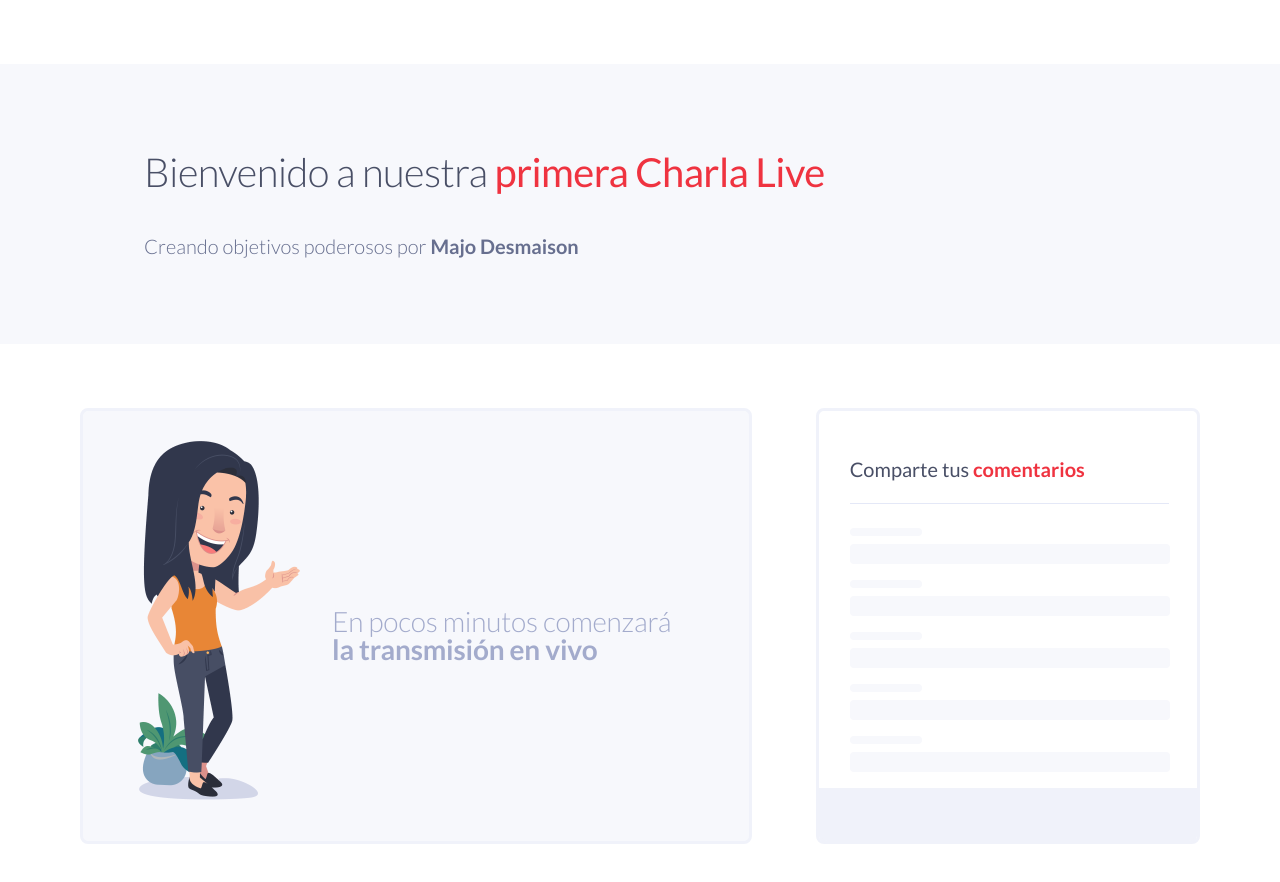
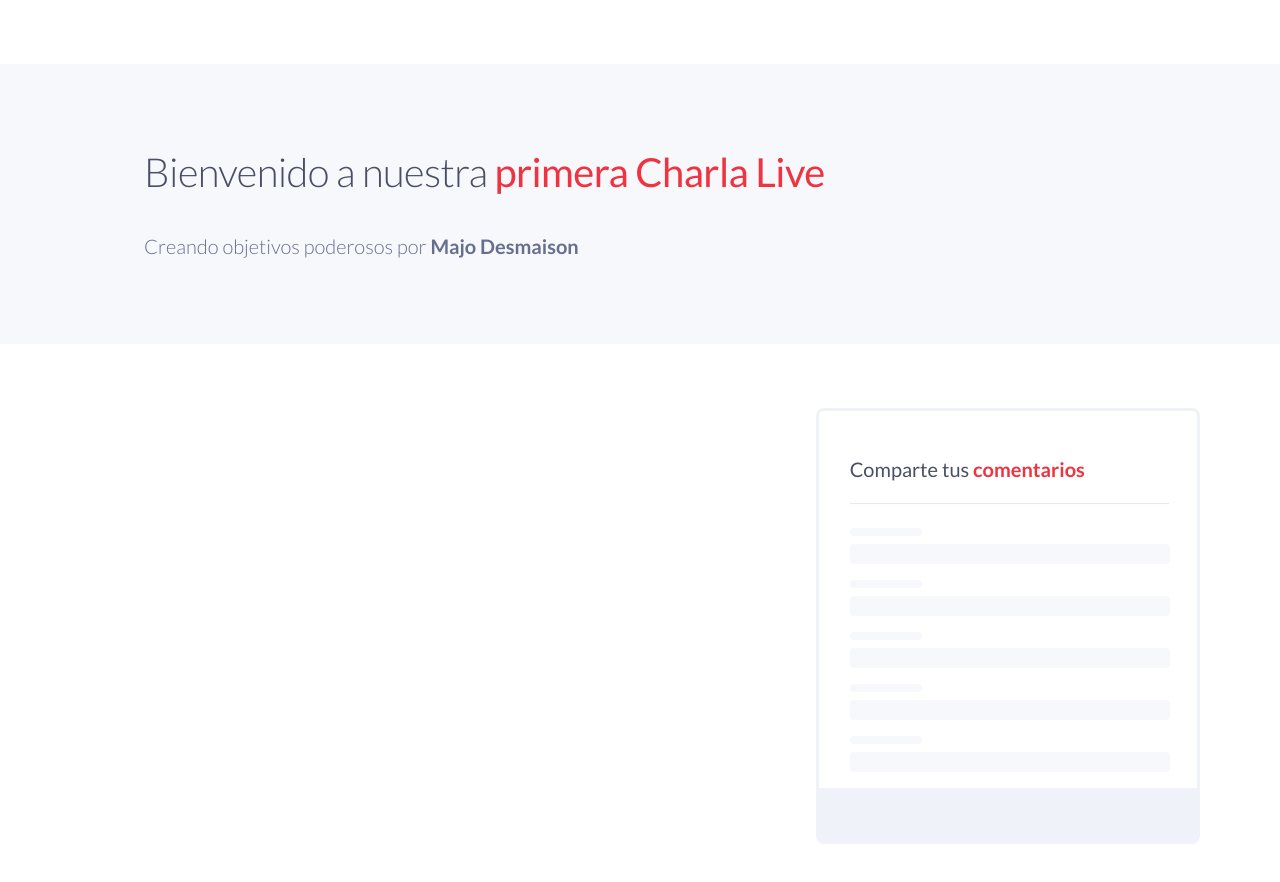
Before and after one commit to mahaliroblesarbieto/rimac-wellness, a React (Create React App) app: page / in a window 1280 px wide. Shown: the top 882 px of the page. Built offline with nearby package versions, Linux system fonts and the light colour scheme; a web font is replaced by a local one.

Commit message:
youtubecontainer

```diff
--- a/package.json
+++ b/package.json
@@ -6,7 +6,8 @@
     "node-sass": "^4.13.0",
     "react": "^16.12.0",
     "react-dom": "^16.12.0",
-    "react-scripts": "3.2.0"
+    "react-scripts": "3.2.0",
+    "react-youtube": "^7.9.0"
   },
   "scripts": {
     "start": "react-scripts start",
--- a/src/App.js
+++ b/src/App.js
@@ -1,23 +1,14 @@
 import React, { Component } from "react";
 import './App.scss';
-import img from './assets/Ilustración.png'
+import img from './assets/Ilustración.png';
+import YouTubeContainer from './YoutubeContainer';
 
 export default class TransmisionWellness extends Component {
   constructor(props) {
     super(props);
 
     this.state = {
-      name: '',
-      email: '',
-      cellphone: '',
-      nameActive: 'active',
-      emailActive: 'active',
-      cellphoneActive: 'active',
-      validName: true,
-      validEmail: true,
-      validCellphone: true,
-      disabledButton: false,
-      blocking: false,
+      videoId:'2g811Eo7K8U'
     }
   }
 
@@ -42,14 +33,20 @@ export default class TransmisionWellness extends Component {
             </div>
           <div className="second-section">
             <div className=" container-inscripcion">
-              <div className="text-container ">
-                <div className="video">
+            <div className="text-container ">
+            {this.state.videoId !== '' ?
+            <YouTubeContainer/> :
+            <>
+              <div className="video">
                 <div className="text-video">
-                <p className="letter-video">En pocos minutos comenzará <b>la transmisión en vivo</b></p>
+                  <p className="letter-video">En pocos minutos comenzará <b>la transmisión en vivo</b></p>
                 </div>
-                </div>
-                <img src={img} alt="img-majo" className="img-majo"/>
               </div>
+              <img src={img} alt="img-majo" className="img-majo"/>
+              </>
+            }
+            </div>
+
               <div className="form-container">
                 <div className="comments">
                   <div className="text subtitle-text">
--- a/src/App.scss
+++ b/src/App.scss
@@ -203,6 +203,15 @@
 
     }
 
+    .video-width{
+      width: 296px;
+      height: 192px;
+      @include media (desktop) {
+        width: 672px;
+        height: 436px;
+      }
+    }
+
     .video {
       height: 212px;
       background: #F7F8FC;
@@ -210,6 +219,8 @@
       box-sizing: border-box;
       border-radius: 8px;
       padding-left: 83px;
+
+
 
       @include media (desktop) {
         padding-left: 241px;
--- /dev/null
+++ b/src/YoutubeContainer.js
@@ -0,0 +1,33 @@
+import React from 'react';
+import YouTube from 'react-youtube';
+import './App.scss';
+
+class YouTubeContainer extends React.Component {
+  render() {
+    const opts = {
+    //   height: '390',
+    //   width: '440',
+    //   width: 370,
+    //   height: 600,
+      playerVars: { // https://developers.google.com/youtube/player_parameters
+        autoplay: 1
+      }
+    };
+
+    return (
+      <YouTube
+        videoId="2g811Eo7K8U"
+        opts={opts}
+        className={"video-width"}
+        onReady={this._onReady}
+      />
+    );
+  }
+
+  _onReady(event) {
+    // access to player in all event handlers via event.target
+    event.target.pauseVideo();
+  }
+}
+
+export default YouTubeContainer;
```
Also changed, not shown: 1 other file (tests, documents, lock files or other folders).
